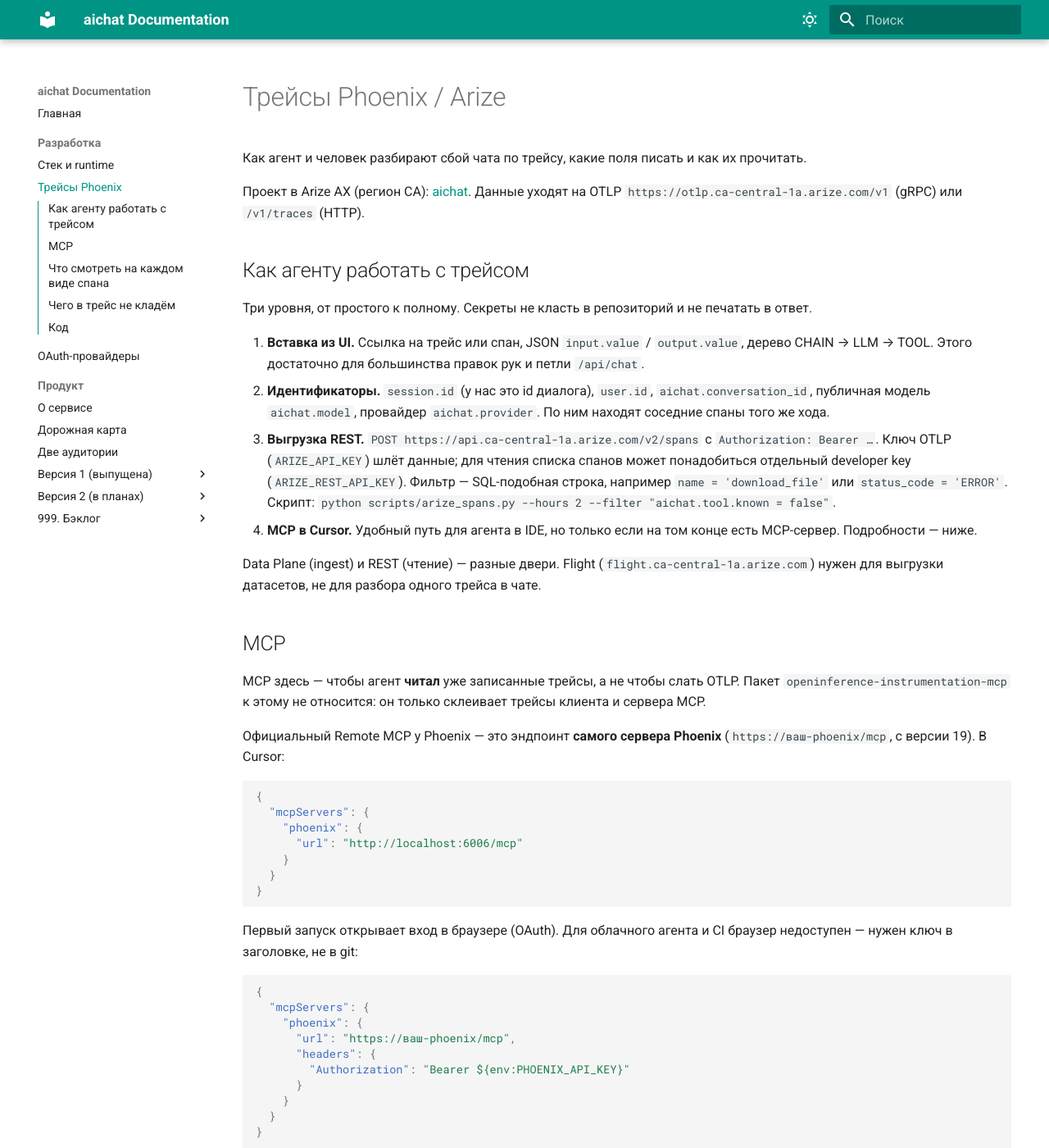
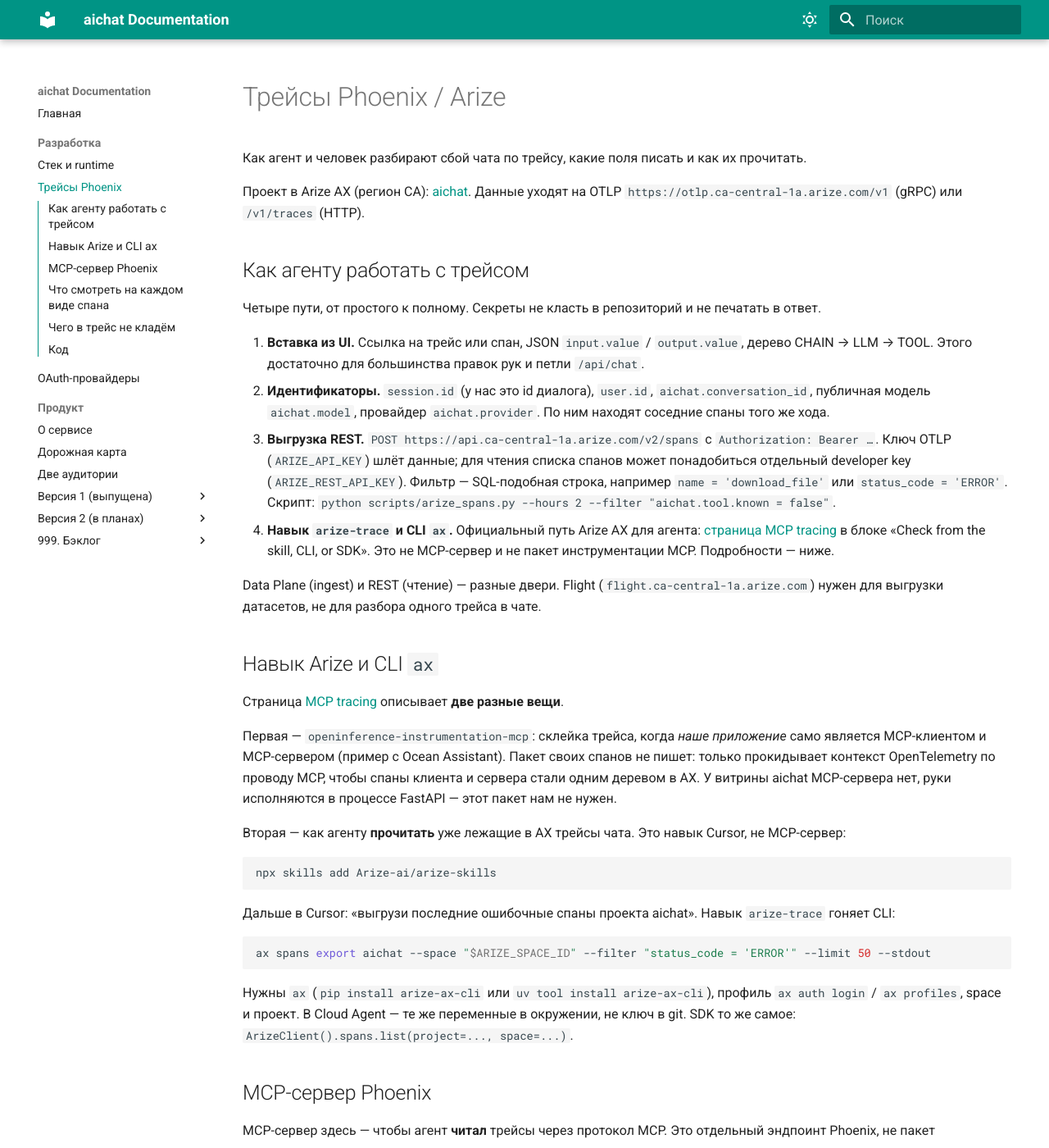
Before and after one commit to ladyka/aichat, an MkDocs documentation site: the page built from docs/dev/tracing.md, in a window 1280 px wide and 1400 px high. Shown: the whole window at 82% size. Built offline with MkDocs 1.6.1 and Material for MkDocs 9.7.7, drawn with Linux system fonts in a browser that asks for light colours; some of the changed text lies outside the part shown.

Commit message:
docs: навык arize-trace и CLI ax вместо путаницы с MCP
Страница AX MCP tracing — это склейка трейсов MCP-клиента и сервера
плюс навык/CLI для чтения спанов. У витрины MCP-сервера нет; читать
AX нужно через arize-trace и ax, а не через кабинет /mcp.

Co-authored-by: andrei.ladyka <andrei.ladyka@gmail.com>

````diff
--- a/docs/dev/tracing.md
+++ b/docs/dev/tracing.md
@@ -6,18 +6,38 @@
 
 ## Как агенту работать с трейсом
 
-Три уровня, от простого к полному. Секреты не класть в репозиторий и не печатать в ответ.
+Четыре пути, от простого к полному. Секреты не класть в репозиторий и не печатать в ответ.
 
 1. **Вставка из UI.** Ссылка на трейс или спан, JSON `input.value` / `output.value`, дерево CHAIN → LLM → TOOL. Этого достаточно для большинства правок рук и петли `/api/chat`.
 2. **Идентификаторы.** `session.id` (у нас это id диалога), `user.id`, `aichat.conversation_id`, публичная модель `aichat.model`, провайдер `aichat.provider`. По ним находят соседние спаны того же хода.
 3. **Выгрузка REST.** `POST https://api.ca-central-1a.arize.com/v2/spans` с `Authorization: Bearer …`. Ключ OTLP (`ARIZE_API_KEY`) шлёт данные; для чтения списка спанов может понадобиться отдельный developer key (`ARIZE_REST_API_KEY`). Фильтр — SQL-подобная строка, например `name = 'download_file'` или `status_code = 'ERROR'`. Скрипт: `python scripts/arize_spans.py --hours 2 --filter "aichat.tool.known = false"`.
-4. **MCP в Cursor.** Удобный путь для агента в IDE, но только если на том конце есть MCP-сервер. Подробности — ниже.
+4. **Навык `arize-trace` и CLI `ax`.** Официальный путь Arize AX для агента: [страница MCP tracing](https://arize.com/docs/ax/integrations/python-agent-frameworks/model-context-protocol/mcp-tracing) в блоке «Check from the skill, CLI, or SDK». Это не MCP-сервер и не пакет инструментации MCP. Подробности — ниже.
 
 Data Plane (ingest) и REST (чтение) — разные двери. Flight (`flight.ca-central-1a.arize.com`) нужен для выгрузки датасетов, не для разбора одного трейса в чате.
 
-## MCP
+## Навык Arize и CLI `ax`
 
-MCP здесь — чтобы агент **читал** уже записанные трейсы, а не чтобы слать OTLP. Пакет `openinference-instrumentation-mcp` к этому не относится: он только склеивает трейсы клиента и сервера MCP.
+Страница [MCP tracing](https://arize.com/docs/ax/integrations/python-agent-frameworks/model-context-protocol/mcp-tracing) описывает **две разные вещи**.
+
+Первая — `openinference-instrumentation-mcp`: склейка трейса, когда *наше приложение* само является MCP-клиентом и MCP-сервером (пример с Ocean Assistant). Пакет своих спанов не пишет: только прокидывает контекст OpenTelemetry по проводу MCP, чтобы спаны клиента и сервера стали одним деревом в AX. У витрины aichat MCP-сервера нет, руки исполняются в процессе FastAPI — этот пакет нам не нужен.
+
+Вторая — как агенту **прочитать** уже лежащие в AX трейсы чата. Это навык Cursor, не MCP-сервер:
+
+```bash
+npx skills add Arize-ai/arize-skills
+```
+
+Дальше в Cursor: «выгрузи последние ошибочные спаны проекта aichat». Навык `arize-trace` гоняет CLI:
+
+```bash
+ax spans export aichat --space "$ARIZE_SPACE_ID" --filter "status_code = 'ERROR'" --limit 50 --stdout
+```
+
+Нужны `ax` (`pip install arize-ax-cli` или `uv tool install arize-ax-cli`), профиль `ax auth login` / `ax profiles`, space и проект. В Cloud Agent — те же переменные в окружении, не ключ в git. SDK то же самое: `ArizeClient().spans.list(project=..., space=...)`.
+
+## MCP-сервер Phoenix
+
+MCP-сервер здесь — чтобы агент **читал** трейсы через протокол MCP. Это отдельный эндпоинт Phoenix, не пакет инструментации.
 
 Официальный Remote MCP у Phoenix — это эндпоинт **самого сервера Phoenix** (`https://ваш-phoenix/mcp`, с версии 19). В Cursor:
 
@@ -50,8 +70,9 @@ MCP здесь — чтобы агент **читал** уже записанн
 
 1. Вставка спана из UI — работает сразу.
 2. REST v2 и `scripts/arize_spans.py` — чтение без MCP.
-3. Свой тонкий MCP вокруг REST v2 (те же фильтры, что у скрипта) и подключение его в Cursor / Cloud Agent с `ARIZE_REST_API_KEY` из окружения. Ключ в репозиторий не класть.
-4. Отдельный Phoenix только ради `/mcp` и второй экспорт туда же — лишний контур, для витрины не нужен.
+3. Навык `arize-trace` и CLI `ax` — официальный путь AX для агента, см. выше.
+4. Свой тонкий MCP вокруг REST v2 (те же фильтры, что у скрипта) и подключение его в Cursor / Cloud Agent с `ARIZE_REST_API_KEY` из окружения. Ключ в репозиторий не класть.
+5. Отдельный Phoenix только ради `/mcp` и второй экспорт туда же — лишний контур, для витрины не нужен.
 
 Cloud Agent видит только те MCP, что заданы в среде и уже авторизованы (как Slack в этом репозитории). Новый сервер надо добавить в настройки Cursor MCP и для облачных прогонов дать Bearer-ключ, не OAuth через браузер.
 
````
